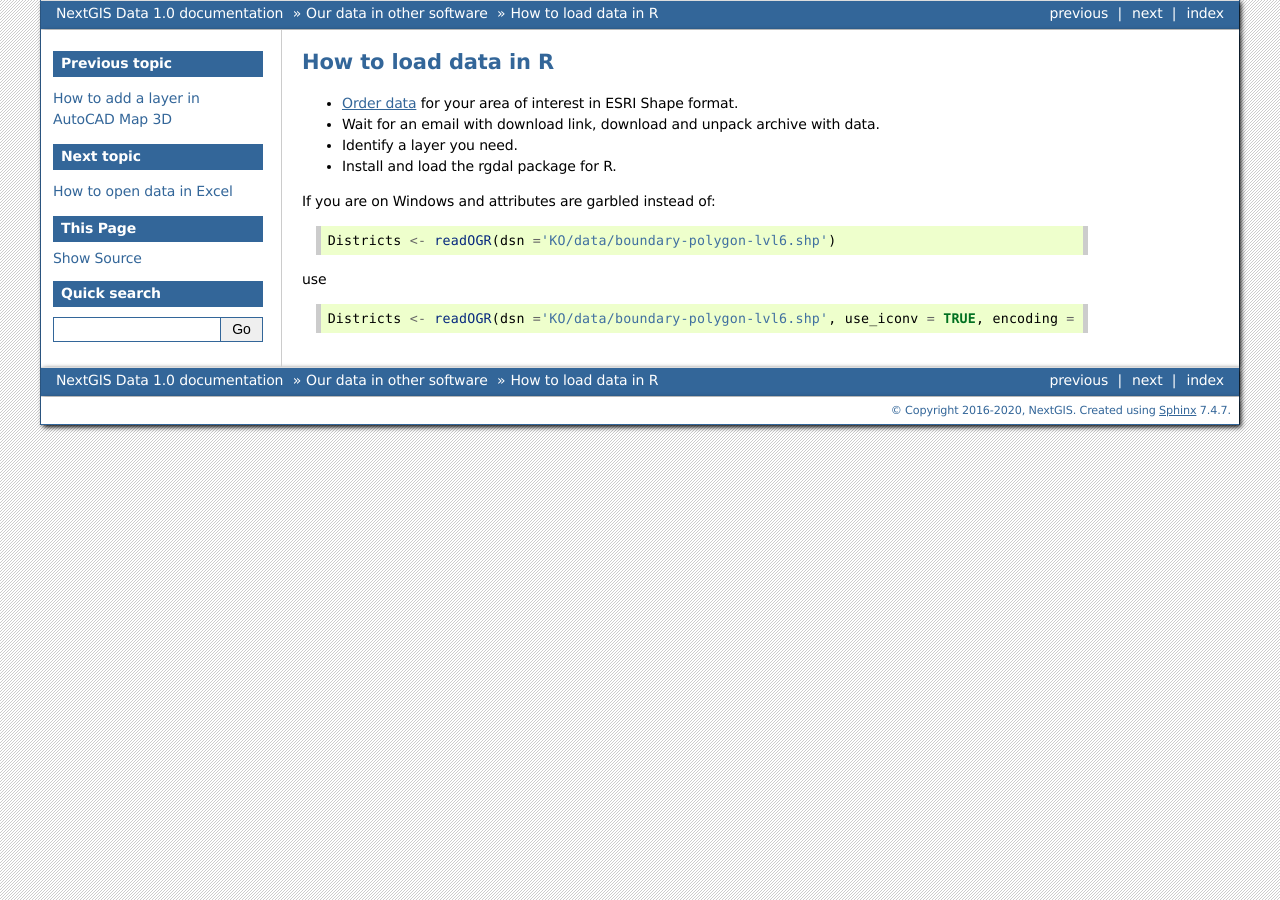
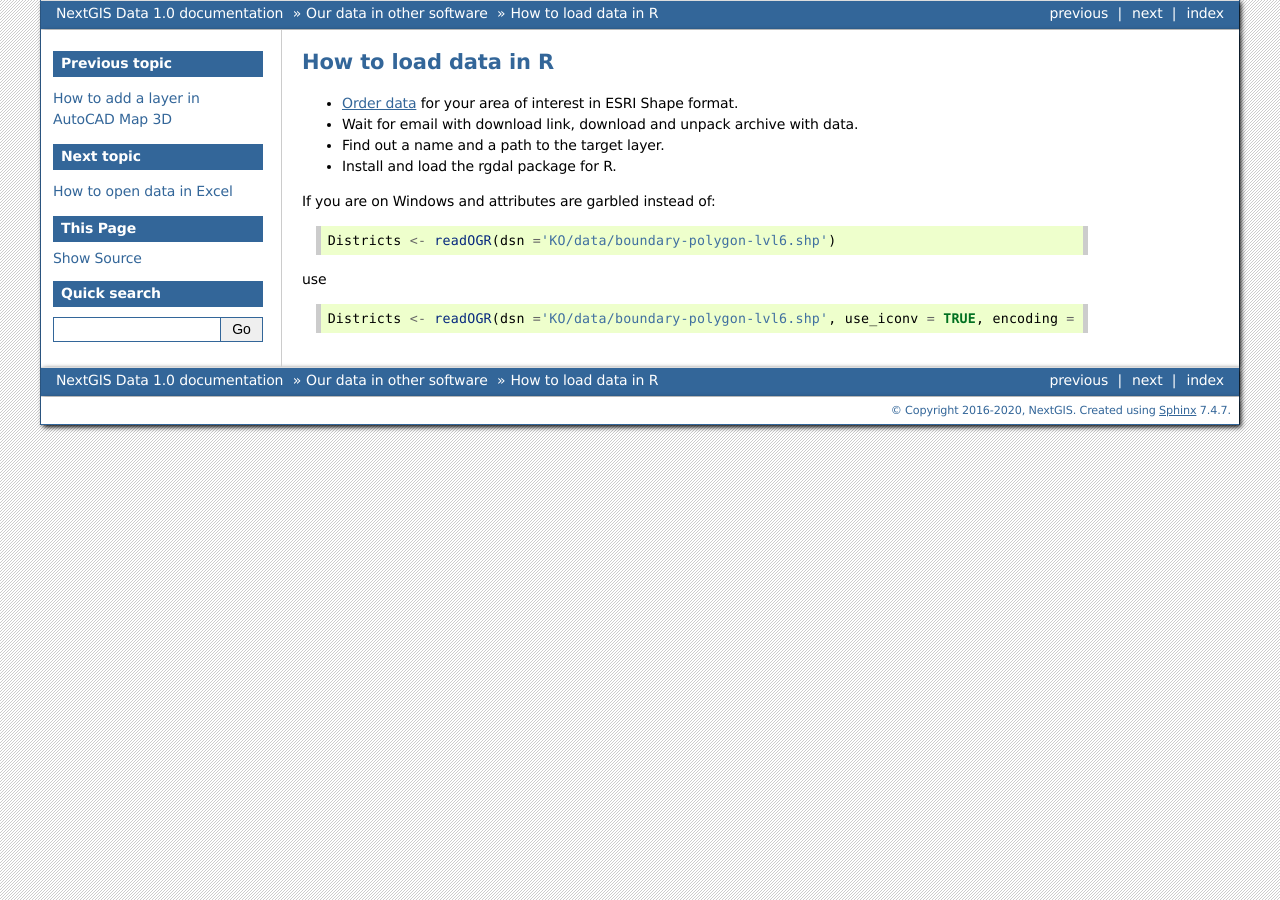
Before and after one commit to nextgis/docs_data, a Sphinx documentation site: the page built from source/r.rst, in a window 1280 px wide. Built offline with Sphinx 7.4.7, drawn with Linux system fonts in a browser that asks for light colours; formulas are drawn with MathJax 3; pages that are not in the unit, such as notebooks, are missing from menus.

Commit message:
Update r.rst

```diff
--- a/source/r.rst
+++ b/source/r.rst
@@ -4,8 +4,8 @@ How to load data in R
 =====================
 
 * `Order data <https://data.nextgis.com/en/>`_ for your area of interest in ESRI Shape format.
-* Wait for an email with download link, download and unpack archive with data.
-* Identify a layer you need.
+* Wait for email with download link, download and unpack archive with data.
+* Find out a name and a path to the target layer.
 * Install and load the rgdal package for R.
 
 If you are on Windows and attributes are garbled instead of:
```
